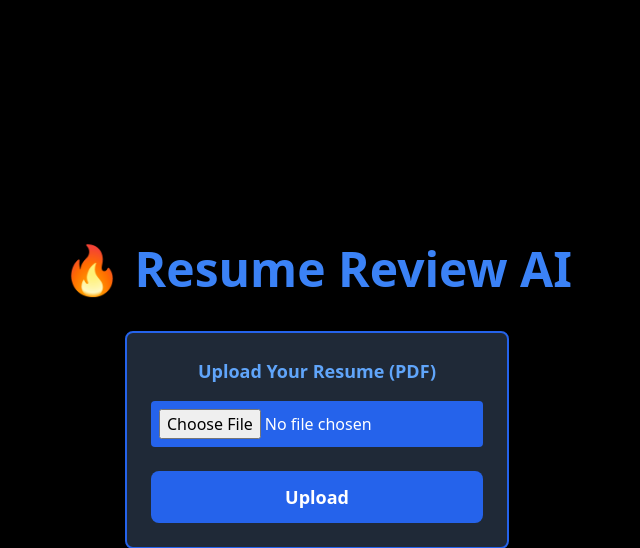
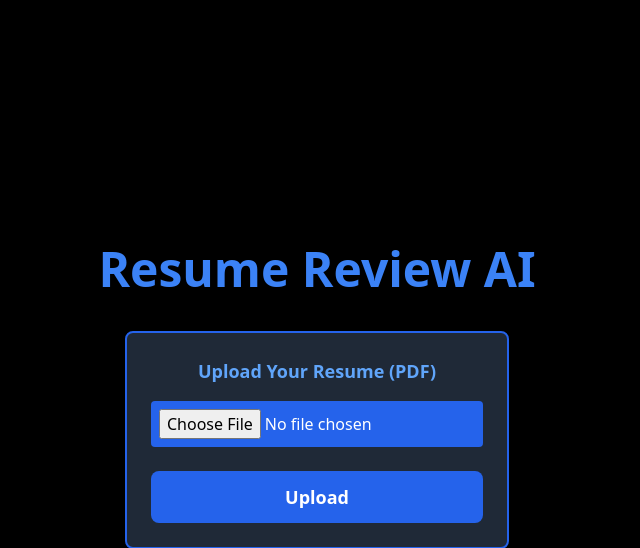
Before and after one commit to NishantGakare/Resume-review, a Flask app: page / in a window 1280 px wide. Shown: the top 548 px of the page, without its empty margins (323-963 px from the left). Run offline with Flask 3, Linux system fonts and the light colour scheme.

Commit message:
Html changes

```diff
--- a/templates/index.html
+++ b/templates/index.html
@@ -8,7 +8,7 @@
 </head>
 <body class="bg-black text-white h-screen flex flex-col items-center justify-center">
 
-    <h1 class="text-5xl font-extrabold mb-8 text-blue-500 animate-bounce">🔥 Resume Review AI</h1>
+    <h1 class="text-5xl font-extrabold mb-8 text-blue-500 animate-bounce">Resume Review AI</h1>
 
     <form action="/upload" method="post" enctype="multipart/form-data" class="p-6 border-2 border-blue-600 rounded-lg shadow-lg w-96 text-center bg-gray-800">
         <label class="block mb-4 text-lg font-semibold text-blue-400">Upload Your Resume (PDF)</label>
```
